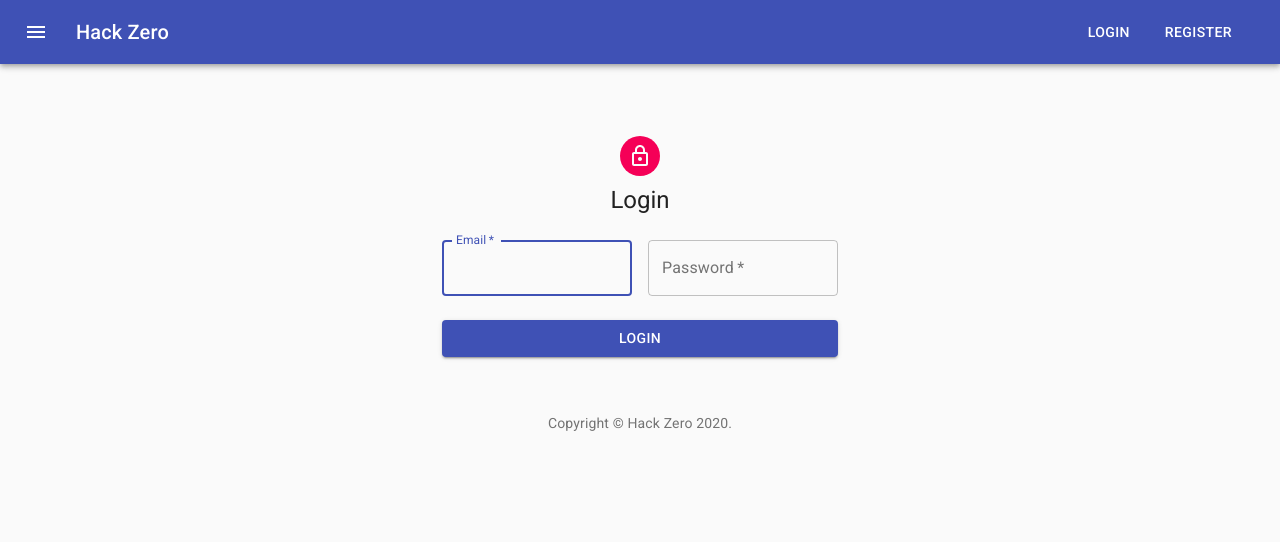
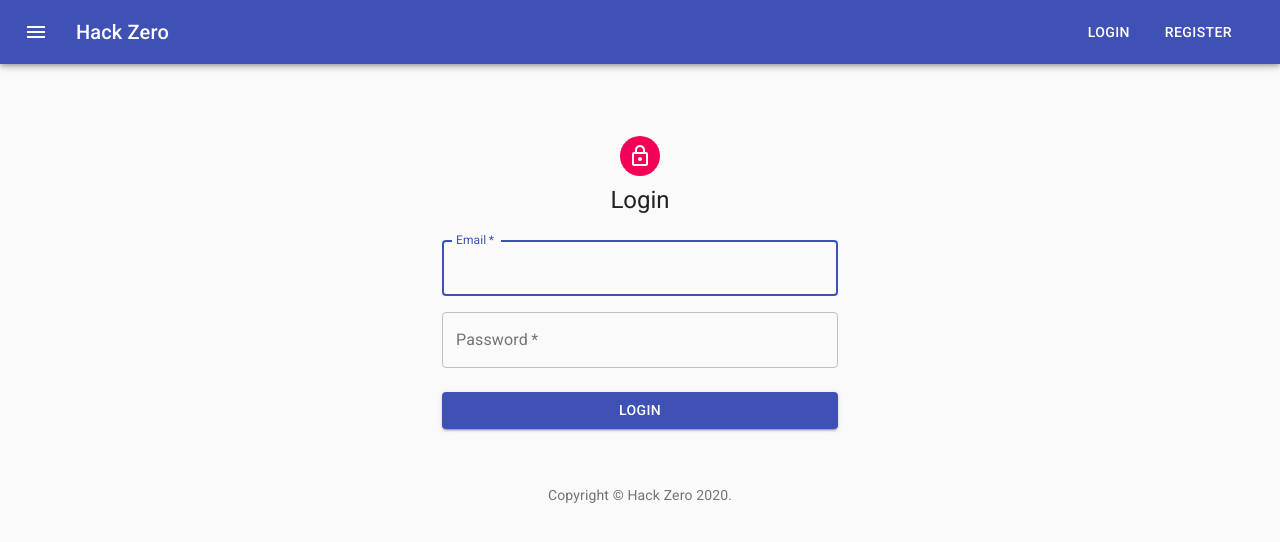
Before and after one commit to hackthehack/hack-zero-v2, a React (Create React App) app: page /login in a window 1280 px wide. Shown: the top 542 px of the page. Built offline with nearby package versions, Linux system fonts and the light colour scheme.

Commit message:
fixed the css layout so for login component

```diff
--- a/src/components/Login.js
+++ b/src/components/Login.js
@@ -74,7 +74,7 @@ export const Login = props => {
         </Typography>
         <form onSubmit={handleSubmit} className={classes.form} noValidate>
           <Grid container spacing={2}>
-            <Grid item xs={12} sm={6}>
+            <Grid item xs={12}>
               <TextField
                 autoComplete="email"
                 name="email"
@@ -87,7 +87,7 @@ export const Login = props => {
                 onChange={e => setEmail(e.target.value)}
               />
             </Grid>
-            <Grid item xs={12} sm={6}>
+            <Grid item xs={12}>
               <TextField
                 variant="outlined"
                 required
```
